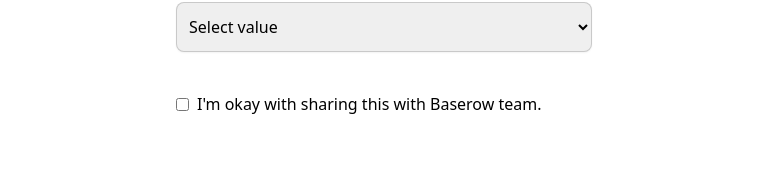
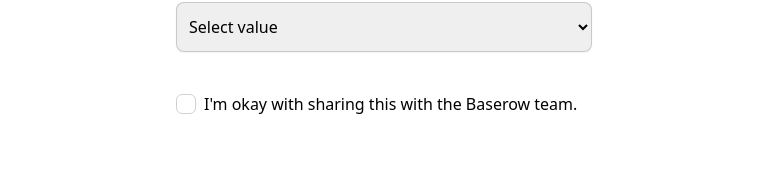
Before and after one commit to SonderUA/form-project, a React (Vite) app in the folder client/: page / in a window 1280 px wide. Shown: the part 472-654 px from the top of the page, without its empty margins (256-1023 px from the left). Built offline with nearby package versions, Linux system fonts and the light colour scheme.

Commit message:
feat(Form): add agreement checkbox with handler function

```diff
--- a/client/src/Form.tsx
+++ b/client/src/Form.tsx
@@ -1,5 +1,6 @@
 import React, { useState } from "react";
 import { countries } from "countries-list";
+import { GrFormCheckmark } from "react-icons/gr";
 
 type FormData = {
 	role: string;
@@ -60,6 +61,11 @@ const Form: React.FC = () => {
 		}
 	}
 
+	function handleCheckboxChange(event: React.ChangeEvent<HTMLInputElement>) {
+		const { checked } = event.target;
+		setForm((prevForm) => ({ ...prevForm, agreement: checked }));
+	}
+
 	return (
 		<div className="flex flex-col w-full max-w-md my-6 p-4">
 			<h2 className="text-2xl font-medium tracking-wide my-4">
@@ -88,7 +94,7 @@ const Form: React.FC = () => {
 							className={`border-2 px-4 py-3 rounded-lg ${
 								range === form.range
 									? "bg-gray-100 border-blue-700"
-									: "hover:bg-gray-200 hover:border-gray-300"
+									: "hover:bg-gray-100 hover:border-gray-200"
 							}`}
 							onClick={handleRangeChange}
 						>
@@ -120,11 +126,34 @@ const Form: React.FC = () => {
 					))}
 				</select>
 				<div className="flex justify-between items-center mt-10">
-					<div className="flex items-center gap-2">
-						{/* Add custom checkbox */}
-						<input type="checkbox" name="" id="" />
-						<label htmlFor="">
-							I'm okay with sharing this with Baserow team.
+					<div className="flex items-center">
+						<label
+							htmlFor="agreement"
+							className="flex gap-2 items-center cursor-pointer"
+						>
+							<input
+								type="checkbox"
+								name="agreement"
+								id="agreement"
+								className="opacity-0 cursor-pointer absolute"
+								checked={form.agreement}
+								onChange={handleCheckboxChange}
+								required
+							/>
+							<div
+								className={`flex items-center flex-shrink-0 justify-center w-5 h-5 border-neutral-400 border-[1px] rounded-md border-opacity-50 ${
+									form.agreement
+										? "bg-blue-700 opacity-85 border-blue-800"
+										: ""
+								}`}
+							>
+								{form.agreement ? (
+									<GrFormCheckmark className="text-white" />
+								) : (
+									<></>
+								)}
+							</div>
+							I'm okay with sharing this with the Baserow team.
 						</label>
 					</div>
 					{/* Add info icon */}
```
